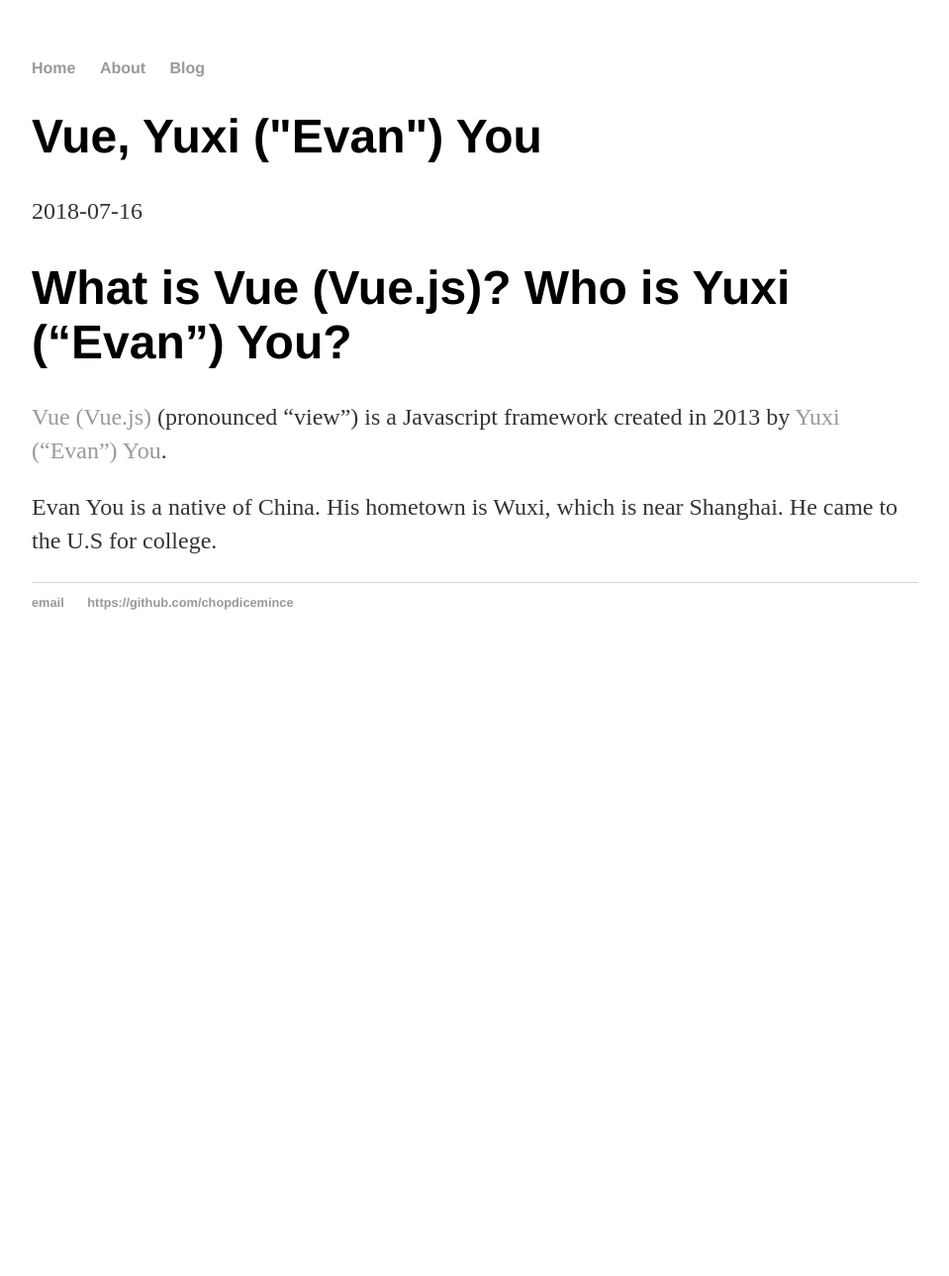
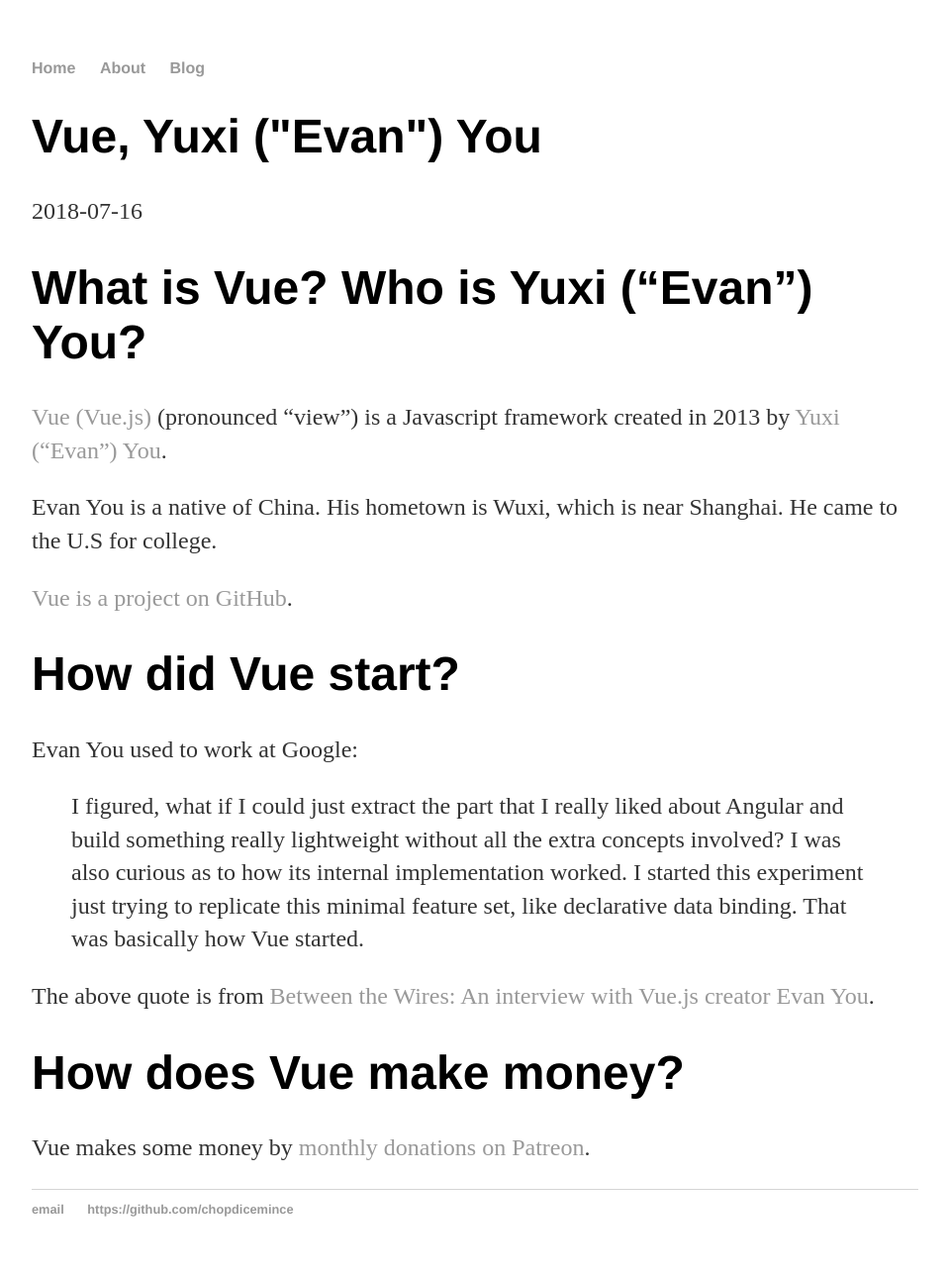
Before and after one commit to chopdicemince/chopdicemince.github.io, a Jekyll site: the page built from _posts/2018-07-16-vue-and-yuxi-evan-you.md, in a window 1280 px wide. Shown: the whole page at 99% size, without its empty margins (160-1119 px from the left). Built offline with Jekyll 4.4.1, drawn with Linux system fonts in a browser that asks for light colours; before the commit the page ends 900 px from its top, so only the background shows below that.

Commit message:
Add questions about start and money

```diff
--- a/_posts/2018-07-16-vue-and-yuxi-evan-you.md
+++ b/_posts/2018-07-16-vue-and-yuxi-evan-you.md
@@ -4,8 +4,22 @@
 date: 2018-07-16
 ---
 
-# What is Vue (Vue.js)? Who is Yuxi ("Evan") You?
+# What is Vue? Who is Yuxi ("Evan") You?
 
 [Vue (Vue.js)](https://vuejs.org/) (pronounced "view") is a Javascript framework created in 2013 by [Yuxi ("Evan") You](https://twitter.com/youyuxi).
 
 Evan You is a native of China. His hometown is Wuxi, which is near Shanghai. He came to the U.S for college.
+
+[Vue is a project on GitHub](https://github.com/vuejs/vue).
+
+# How did Vue start?
+
+Evan You used to work at Google:
+
+> I figured, what if I could just extract the part that I really liked about Angular and build something really lightweight without all the extra concepts involved? I was also curious as to how its internal implementation worked. I started this experiment just trying to replicate this minimal feature set, like declarative data binding. That was basically how Vue started.
+
+The above quote is from [Between the Wires: An interview with Vue.js creator Evan You](https://medium.freecodecamp.org/between-the-wires-an-interview-with-vue-js-creator-evan-you-e383cbf57cc4).
+
+# How does Vue make money?
+
+Vue makes some money by [monthly donations on Patreon](https://www.patreon.com/evanyou).
```
